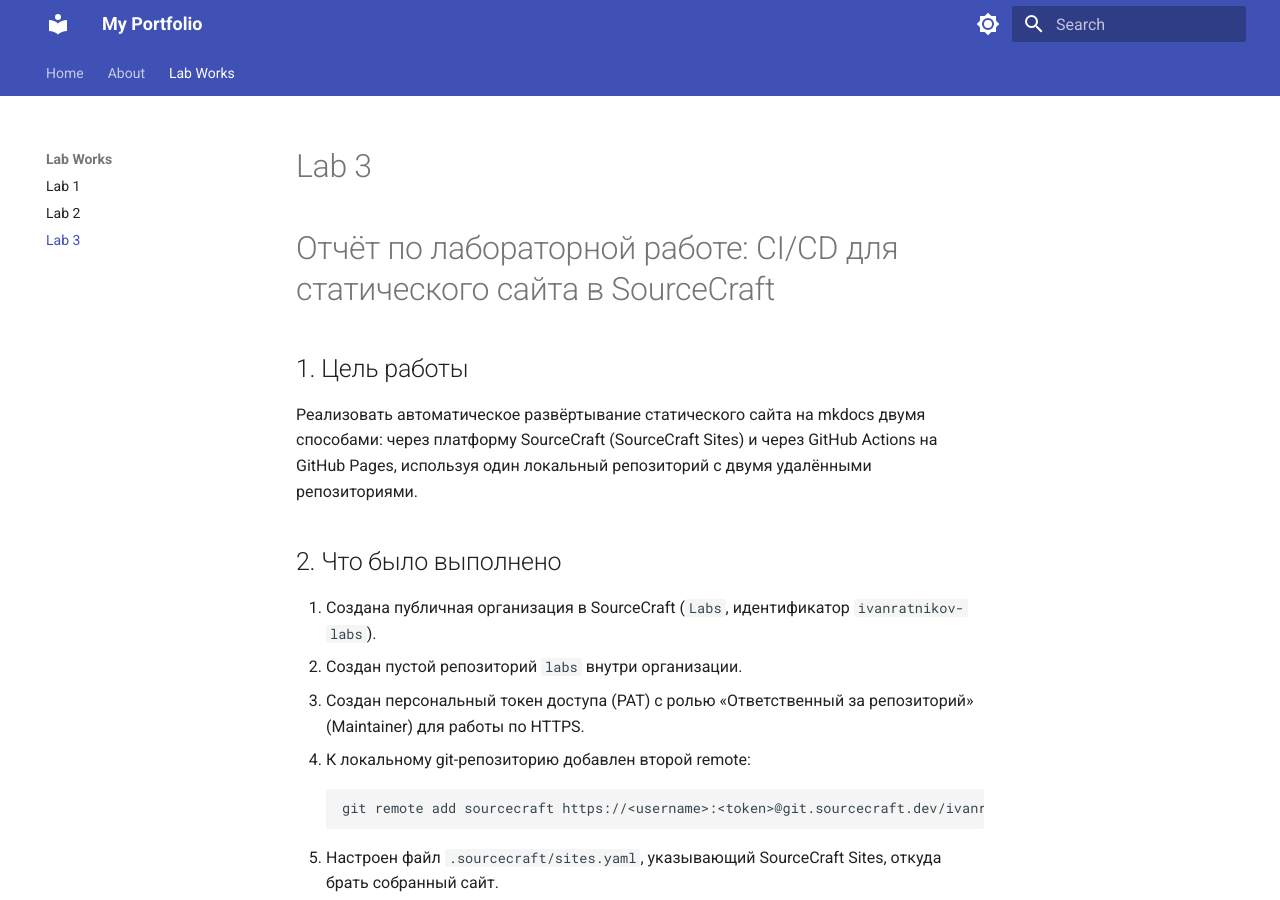
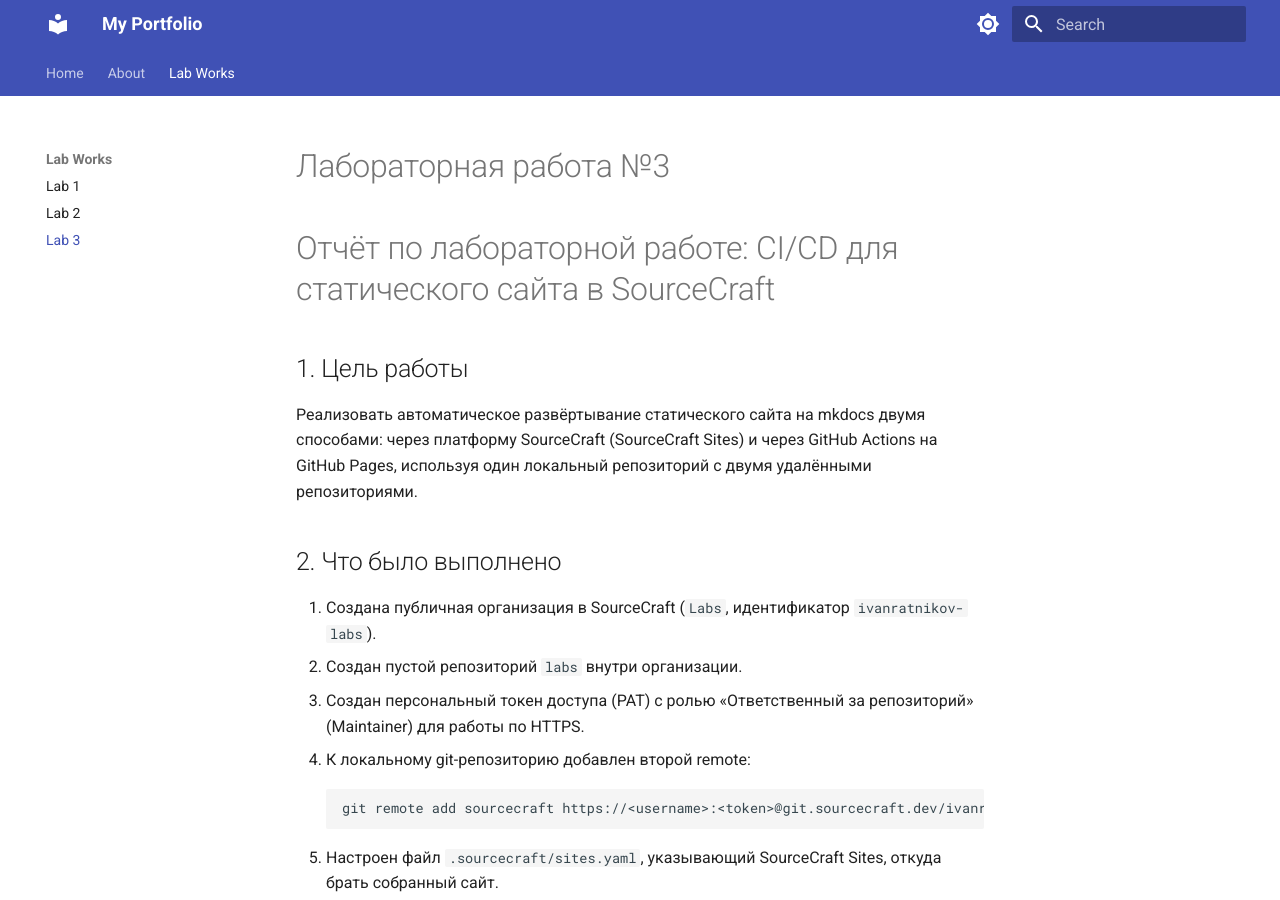
Before and after one commit to r991-code/r991-code.github.io, an MkDocs documentation site: the page built from source/docs/labs/lab3.md, in a window 1280 px wide and 900 px high. Built offline with MkDocs 1.6.1 and Material for MkDocs 9.7.7, drawn with Linux system fonts in a browser that asks for light colours.

Commit message:
added lab3

```diff
--- a/source/docs/labs/lab3.md
+++ b/source/docs/labs/lab3.md
@@ -1,4 +1,4 @@
-# Lab 3
+# Лабораторная работа №3
 # Отчёт по лабораторной работе: CI/CD для статического сайта в SourceCraft
 
 ## 1. Цель работы
```
